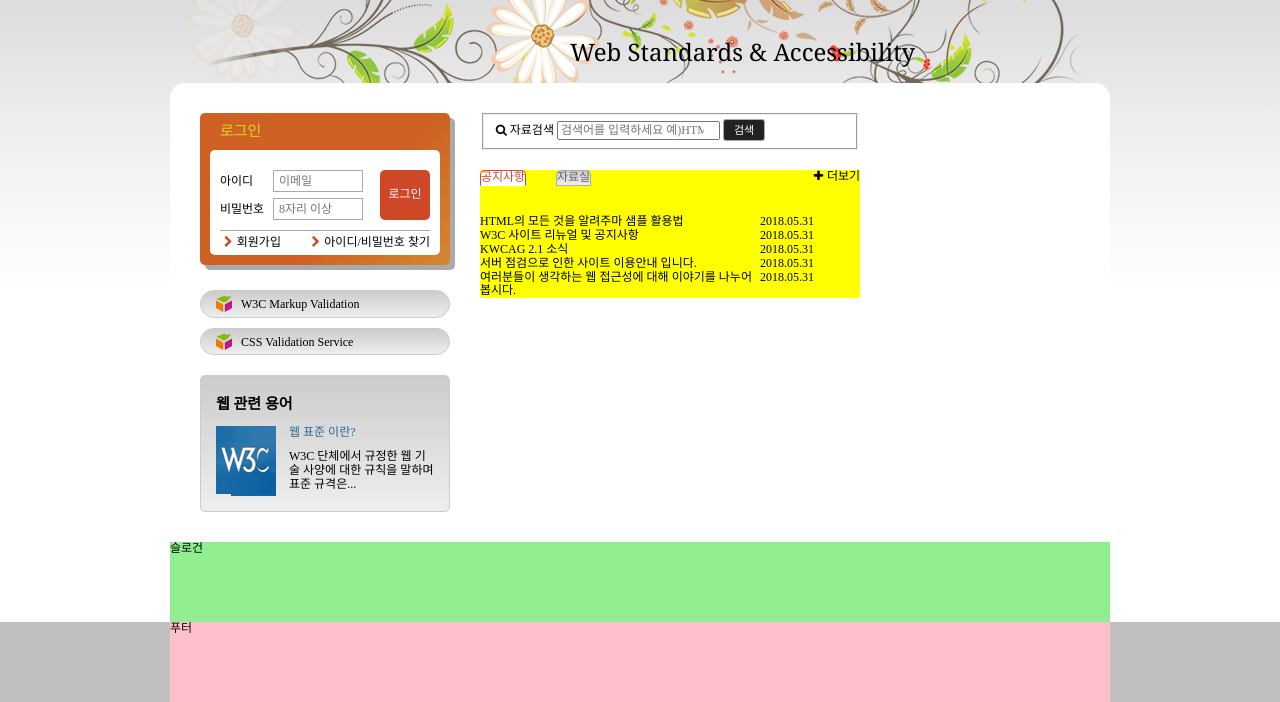
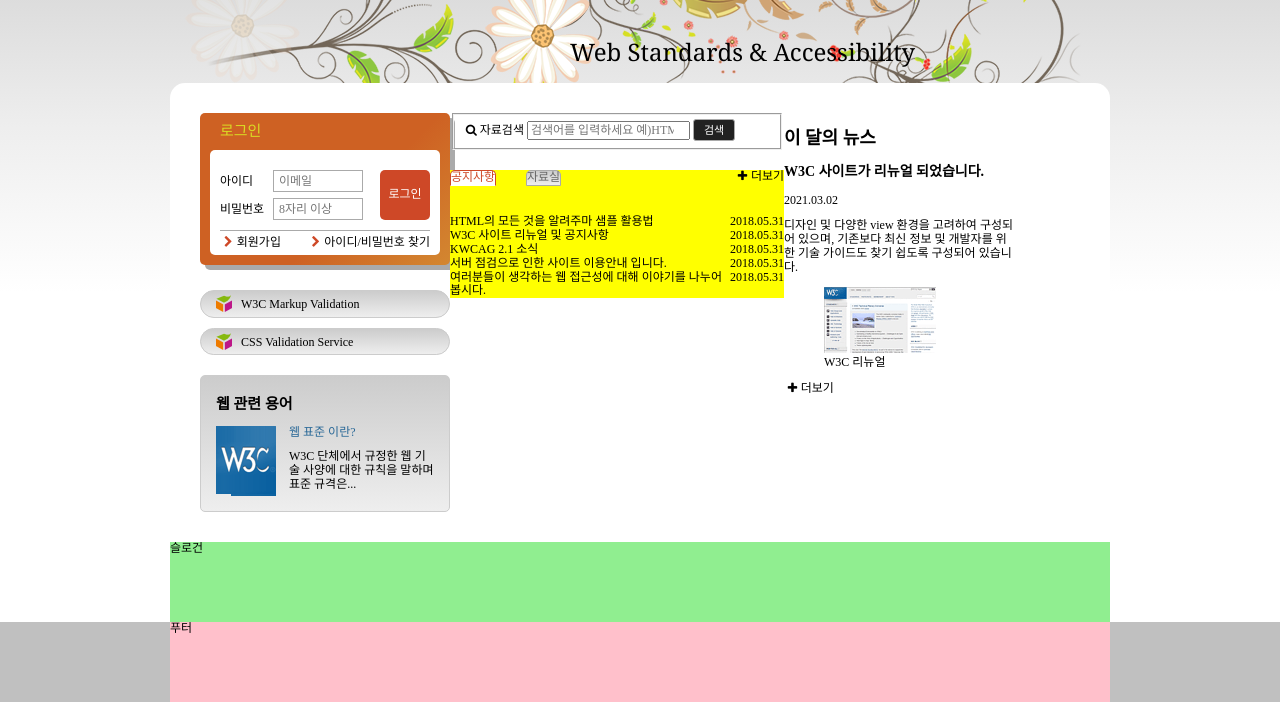
Before and after one commit to YuryangKim/html5, a plain HTML site: page index.html in a window 1280 px wide. Shown: the part 118-820 px from the top of the page. Drawn offline with Linux system fonts and the light colour scheme; files whose address does not match are found by name; a web font is replaced by a local one.

Commit message:
새소식 마크업

```diff
--- a/index.html
+++ b/index.html
@@ -199,7 +199,7 @@
         </section>
         <div class="board">
           <section class="notice tab-act">
-            <h2 class="tab notice-heading" id="notice-heading">공지사항</h2>
+            <h2 class="tab notice-heading" id="notice-heading" tabindex="0">공지사항</h2>
             <ul class="notice-list">
               <li>
                 <a href="#">HTML의 모든 것을 알려주마 샘플 활용법</a>
@@ -225,7 +225,7 @@
             <a href="#" class="icon-plus notice-more" title="공지사항" aria-labelledby="notice-heading">더보기</a>
           </section>
           <section class="pds">
-            <h2 class="tab pds-heading" id="pds-heading">자료실</h2>
+            <h2 class="tab pds-heading" id="pds-heading" tabindex="0">자료실</h2>
             <ul class="pds-list">
               <li>
                 <a href="#">디자인 사이트 링크 모음</a>
@@ -252,6 +252,21 @@
           </section>
         </div>
       </div>
+      <setion class="news">
+        <h2 class="news-heading" id="newsTitle">이 달의 뉴스</h2>
+        <article class="news-item">
+          <h3 class="news-item-heading">W3C 사이트가 리뉴얼 되었습니다.</h3>
+          <time class="news-item-date" datetime="2021-03-02T13:57:28">2021.03.02</time>
+          <p class="news-item-brief">
+            디자인 및 다양한 view 환경을 고려하여 구성되어 있으며, 기존보다 최신 정보 및 개발자를 위한 기술 가이드도 찾기 쉽도록 구성되어 있습니다.
+          </p>
+          <figure class="news-item-thumbnail">
+            <img src="./images/news.gif" alt="W3C 사이트가 새롭게 리뉴얼 된 메인 페이지">
+            <figcaption>W3C 리뉴얼</figcaption>
+          </figure>
+        </article>
+        <a href="#" class="news-more icon-plus" aria-labelledby="newsTitle">더보기</a>
+      </setion>
       <div class="group group3">
 
       </div>
```
